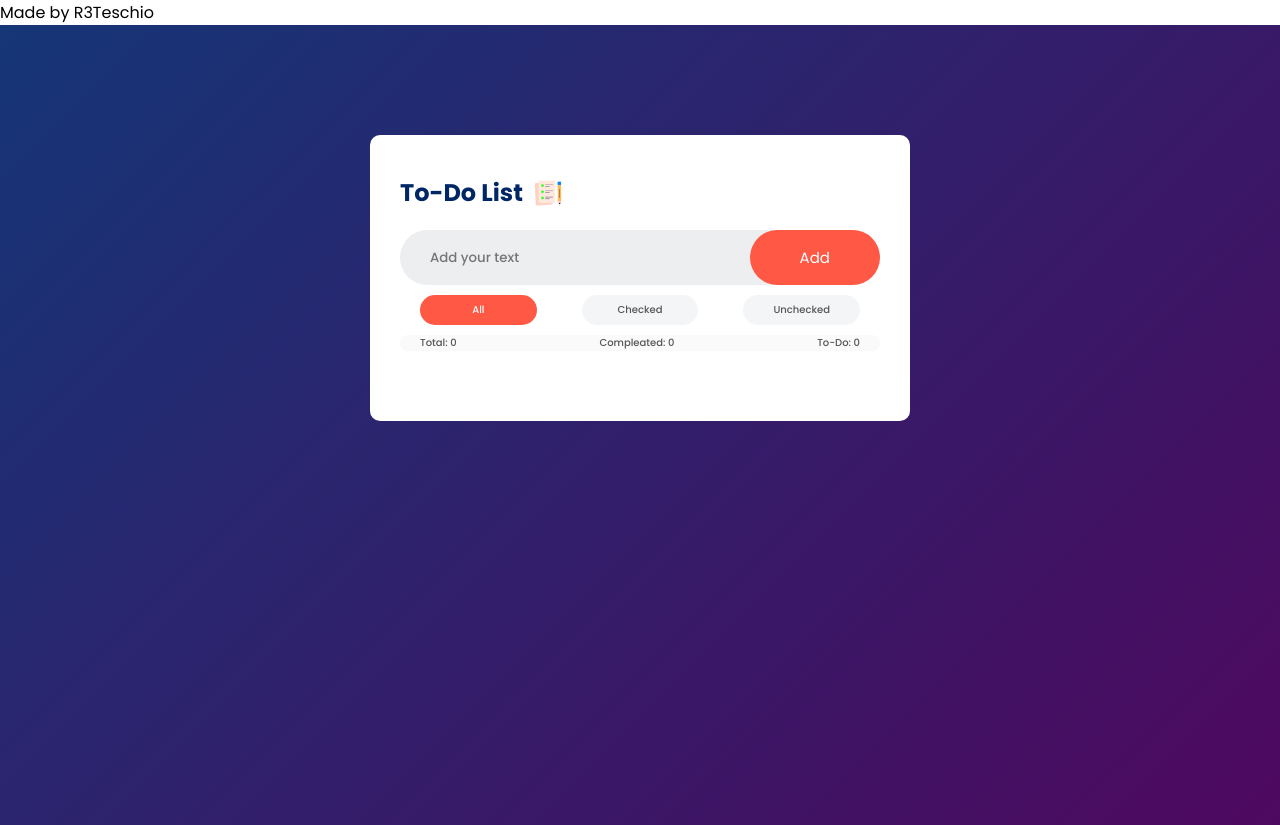
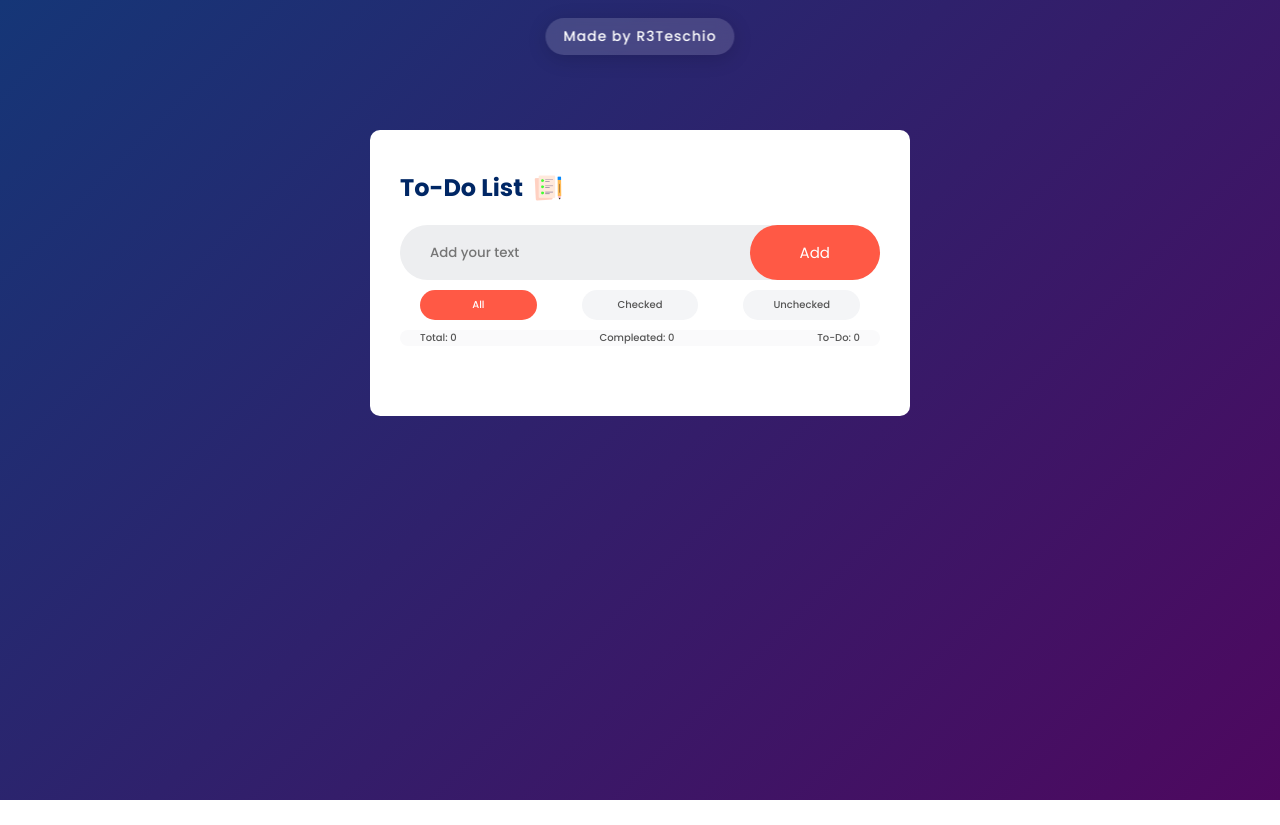
Before and after one commit to R3Teschi0/To-Do-list, a plain HTML site: page index.html in a window 1280 px wide. After the commit the page ends 800 px from the top, so only its background shows below. Drawn offline with Linux system fonts and the light colour scheme.

Commit message:
Update style.css

```diff
--- a/style.css
+++ b/style.css
@@ -8,7 +8,24 @@
 }
 
 #myHeader {
-    background-color: transparent;
+    position: fixed;
+    top: 18px;
+    left: 50%;
+    transform: translateX(-50%);
+
+    color: white;
+    font-size: 14px;
+    font-weight: 500;
+    letter-spacing: 1px;
+
+    background: rgba(255, 255, 255, 0.15);
+    padding: 8px 18px;
+    border-radius: 999px;
+
+    backdrop-filter: blur(8px);
+    box-shadow: 0 4px 20px rgba(0, 0, 0, 0.15);
+
+    z-index: 10;
 }
 
 .container {
@@ -22,7 +39,7 @@
     width: 100%;
     max-width: 540px;
     background: #fff;
-    margin: 100px auto 20px;
+    margin: 120px auto 20px;
     padding: 40px 30px 70px;
     border-radius: 10px;
 }
```
